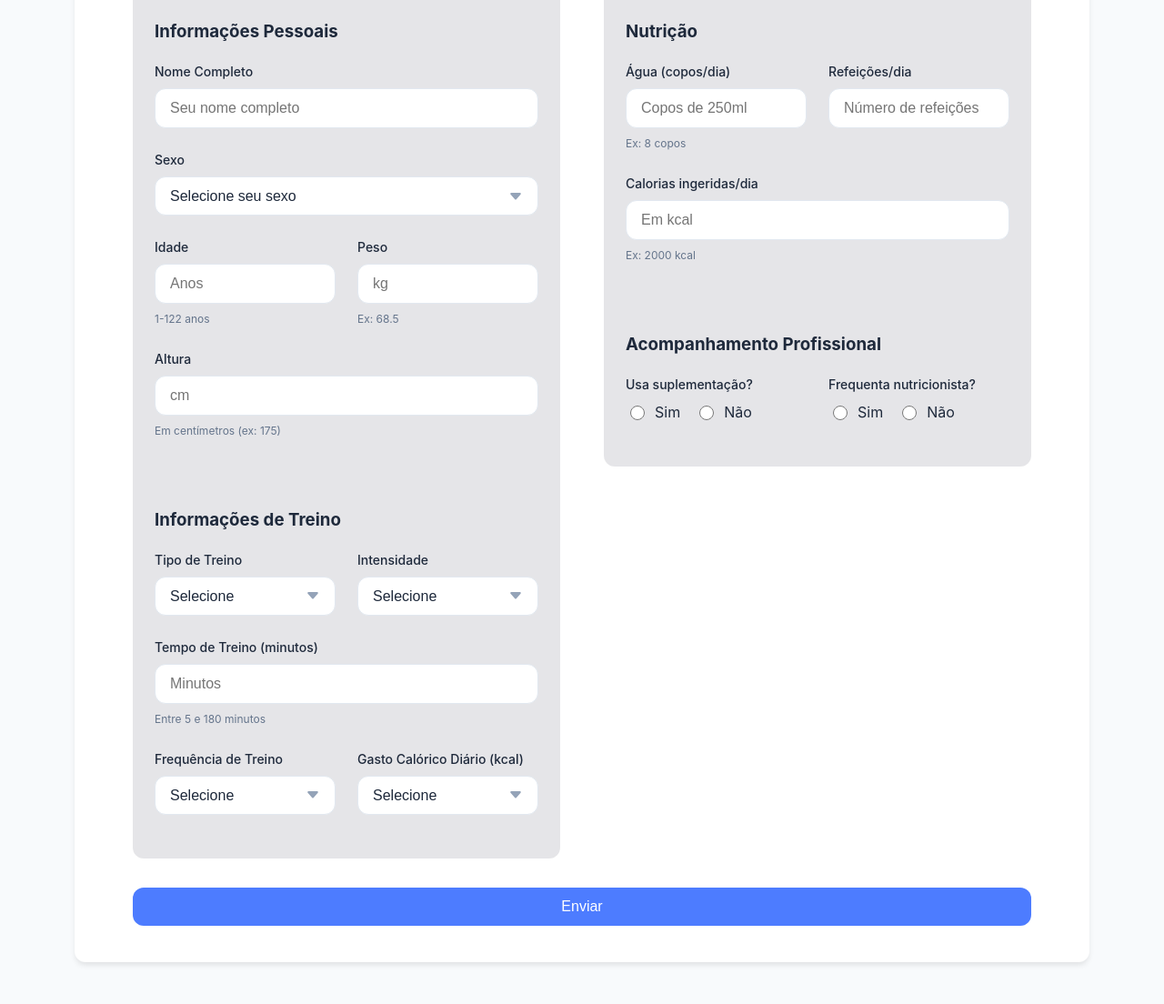
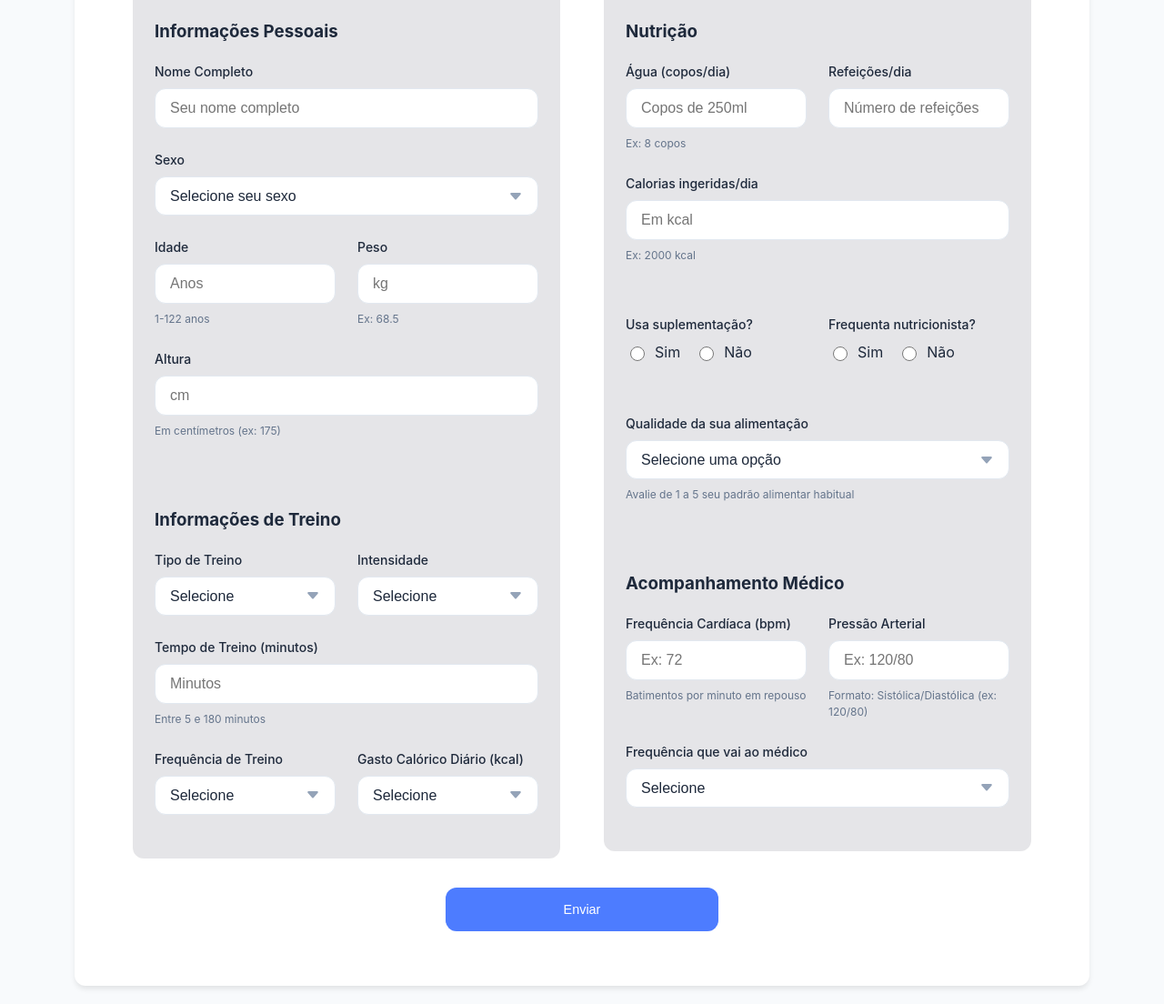
Before and after one commit to Hissachi/healtrack, a plain HTML site: page index.html in a window 1280 px wide. Shown: the part 256-1360 px from the top of the page at 91% size. Before the commit the page ends 1334 px from the top, so only its background shows below. Drawn offline with Linux system fonts and the light colour scheme.

Commit message:
feat(saude): adiciona novo bloco para saúde do usuário

```diff
--- a/css/style.css
+++ b/css/style.css
@@ -143,13 +143,16 @@ h2 {
     background-color: var(--primary);
     color: white;
     border: none;
-    padding: 0.75rem 1.5rem;
+    padding: 1rem 1rem;
     border-radius: var(--radius);
     font-weight: 500;
     cursor: pointer;
     transition: background-color 0.2s ease;
-    width: 100%;
-    font-size: 1rem;
+    width: 50%;
+    max-width: 300px;
+    font-size: 0.9rem;
+    display: block;
+    margin: 20px auto;
 }
 
 .submit-btn:hover {
@@ -294,7 +297,6 @@ h2 {
     transform: translateX(30px);
 }
 
-/* Responsividade */
 @media (max-width: 992px) {
     .form-container {
         padding: 2rem;
--- a/index.html
+++ b/index.html
@@ -151,9 +151,6 @@
                         </div>
                     </div>
 
-                    <!-- Bloco 4: Acompanhamento Profissional -->
-                    <div class="form-block">
-                        <h3 class="form-block-title">Acompanhamento Profissional</h3>
                     <div class="input-group">
                         <div class="form-group">
                             <label class="form-label">Usa suplementação?</label>
@@ -179,6 +176,49 @@
                             </div>
                         </div>
                     </div>
+
+                    <div class="form-group">
+                        <label for="qualidade_alimentar" class="form-label">Qualidade da sua alimentação</label>
+                        <select id="qualidade_alimentar" name="qualidade_alimentar" class="form-select" required>
+                            <option value="" disabled selected hidden>Selecione uma opção</option>
+                            <option value="1">1 - Muito pobre (fast food diário)</option>
+                            <option value="2">2 - Pobre (muitos industrializados)</option>
+                            <option value="3">3 - Regular (equilibrado com excessos)</option>
+                            <option value="4">4 - Boa (predomínio de alimentos naturais)</option>
+                            <option value="5">5 - Excelente (alimentação consciente e balanceada)</option>
+                        </select>
+                        <div class="form-hint">Avalie de 1 a 5 seu padrão alimentar habitual</div>
+                    </div>
+
+                    <!-- Bloco 5: Acompanhamento Médico -->
+                    <div class="form-block">
+                        <h3 class="form-block-title">Acompanhamento Médico</h3>
+                        <div class="input-group">
+                            <div class="form-group">
+                                <label for="frequencia_cardiaca" class="form-label">Frequência Cardíaca (bpm)</label>
+                                <input type="number" id="frequencia_cardiaca" name="frequencia_cardiaca" class="form-input" placeholder="Ex: 72" min="40" max="200" required>
+                                <div class="form-hint">Batimentos por minuto em repouso</div>
+                            </div>
+
+                            <div class="form-group">
+                                <label for="pressao_arterial" class="form-label">Pressão Arterial</label>
+                                <input type="text" id="pressao_arterial" name="pressao_arterial" class="form-input" placeholder="Ex: 120/80" pattern="\d{2,3}/\d{2,3}" required>
+                                <div class="form-hint">Formato: Sistólica/Diastólica (ex: 120/80)</div>
+                            </div>
+                        </div>
+
+                        <div class="form-group">
+                            <label for="frequencia_medico" class="form-label">Frequência que vai ao médico</label>
+                            <select id="frequencia_medico" name="frequencia_medico" class="form-select" required>
+                                <option value="" disabled selected hidden>Selecione</option>
+                                <option value="mensal">Mensalmente</option>
+                                <option value="trimestral">A cada 3 meses</option>
+                                <option value="semestral">A cada 6 meses</option>
+                                <option value="anual">Anualmente</option>
+                                <option value="raramente">Raramente</option>
+                                <option value="so_quando_necessario">Só quando necessário</option>
+                            </select>
+                        </div>
                     </div>
                 </div>
             </div>
--- a/js/script.js
+++ b/js/script.js
@@ -1,8 +1,6 @@
-// Controle do Dark Mode
 const darkModeSwitch = document.getElementById('darkModeSwitch');
 const rootElement = document.documentElement;
 
-// Verificar preferência salva ou do sistema
 function checkDarkModePreference() {
     const savedPreference = localStorage.getItem('darkMode');
     const systemPreference = window.matchMedia('(prefers-color-scheme: dark)').matches;
@@ -14,7 +12,6 @@ function checkDarkModePreference() {
     }
 }
 
-// Alternar dark mode
 darkModeSwitch.addEventListener('change', () => {
     if (darkModeSwitch.checked) {
         enableDarkMode();
@@ -80,7 +77,11 @@ document.getElementById('healtrack').addEventListener('submit', async function(e
             refeicoes: parseInt(document.getElementById('refeicoes').value),
             calorias: parseInt(document.getElementById('calorias').value),
             suplementacao: document.querySelector('input[name="suplementacao"]:checked').value,
-            nutricionista: document.querySelector('input[name="nutricionista"]:checked').value
+            nutricionista: document.querySelector('input[name="nutricionista"]:checked').value,
+            frequencia_cardiaca: parseInt(document.getElementById('frequencia_cardiaca').value),
+            pressao_arterial: document.getElementById('pressao_arterial').value,
+            frequencia_medico: document.getElementById('frequencia_medico').value,
+            qualidade_alimentar: document.getElementById('qualidade_alimentar').value
         };
 
         // Adicionar timeout para evitar falha prematura
```
Lines whose indentation alone changed are shown as unchanged.
